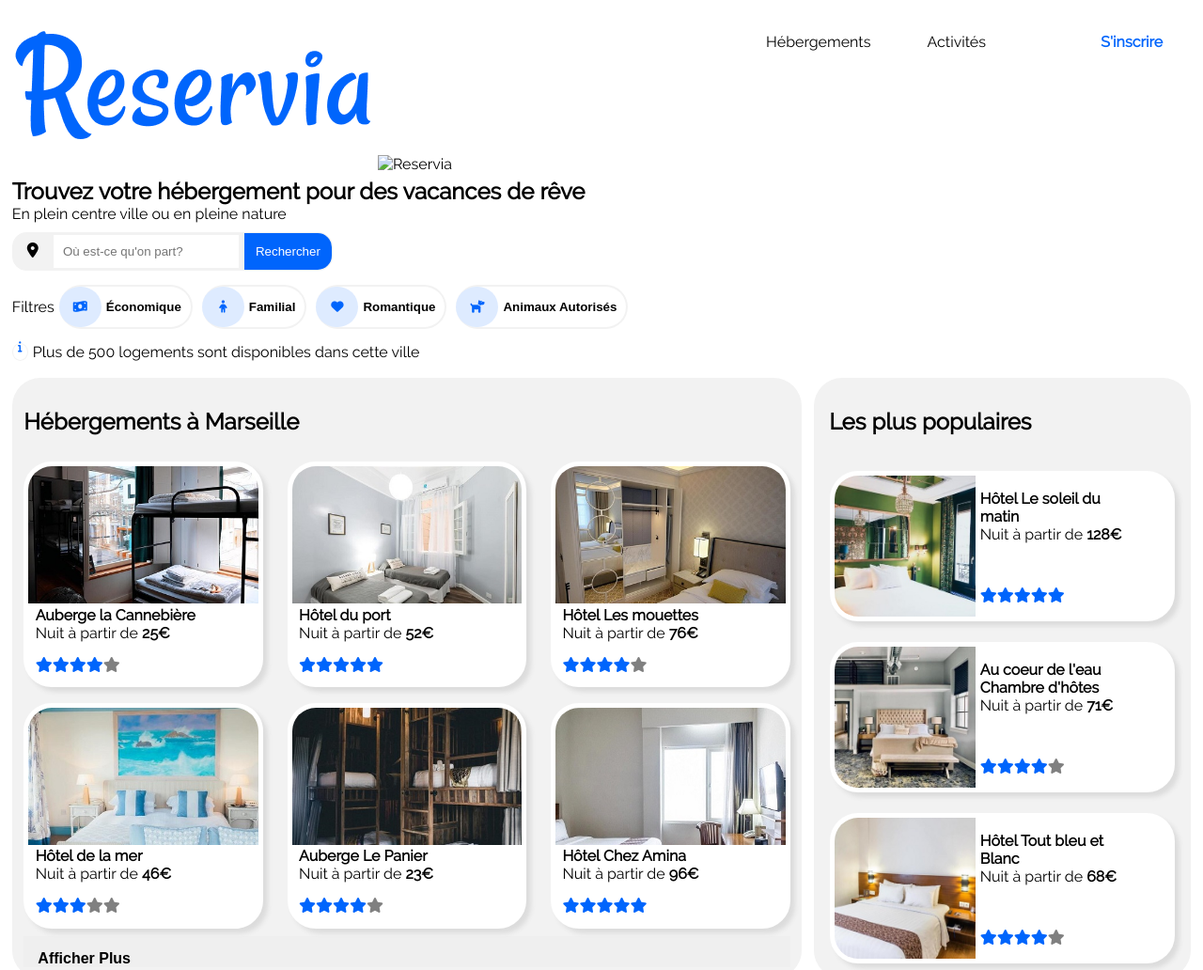
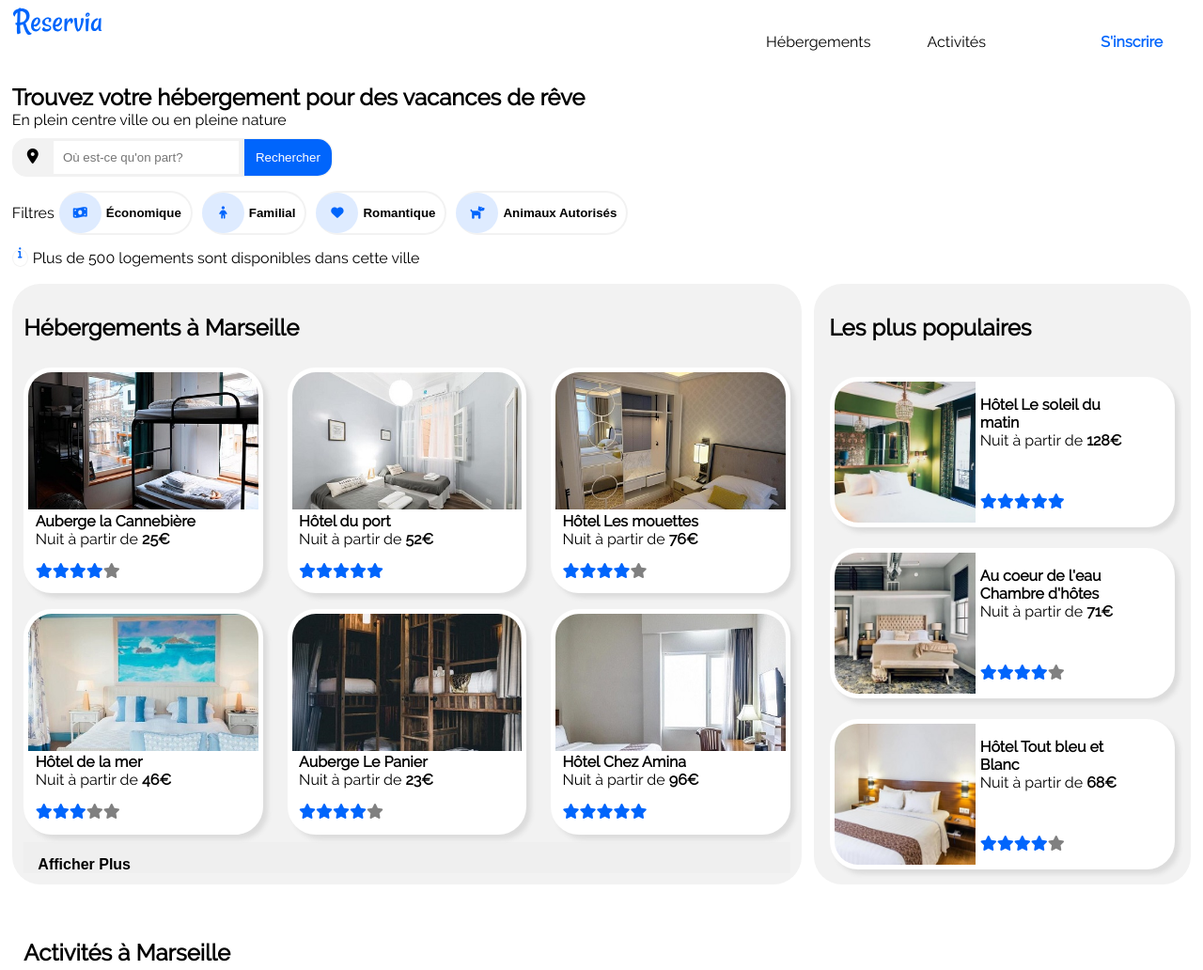
Before and after one commit to grobdl/DavidLebe_2_10112020, a plain HTML site: page index.html in a window 1280 px wide. Shown: the top 1032 px of the page at 94% size. Drawn offline with Linux system fonts and the light colour scheme.

Commit message:
V0.98 Suppression picture logo

```diff
--- a/index.html
+++ b/index.html
@@ -11,11 +11,7 @@
     <!-- HEADER -->
     <header>
         <div class="head_40">
-            <picture>
-                <media srcset="contenu/images/logo/reservia.svg">
-                <img src="contenu/images/logo/reservia@3x.png" alt="Reservia">
-            </picture>
-            <img src="" alt="Reservia">
+            <img src="contenu/images/logo/reservia.svg" alt="Reservia">
         </div>
         <div class="head_50">
             <a href="#hbgt">Hébergements</a>
```
